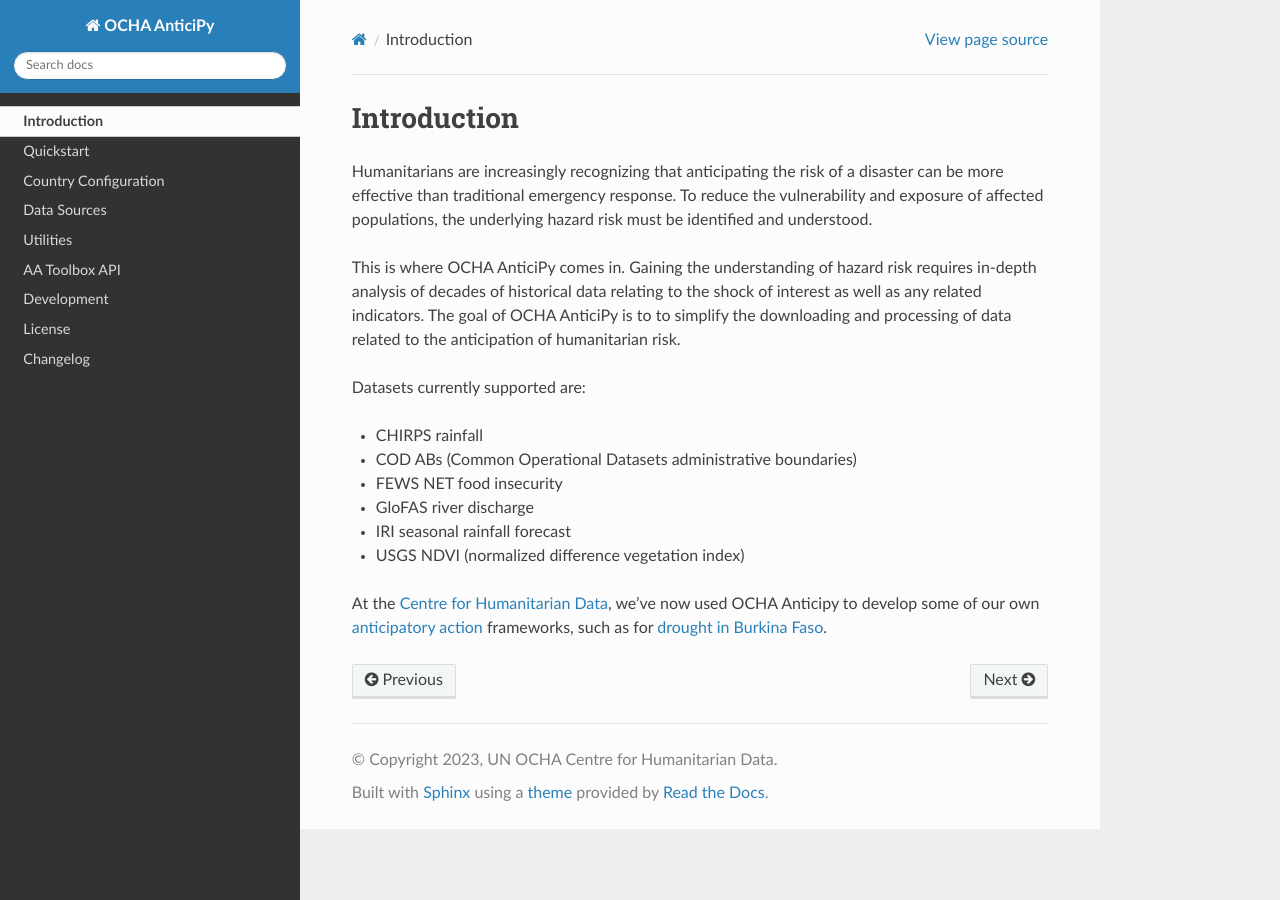
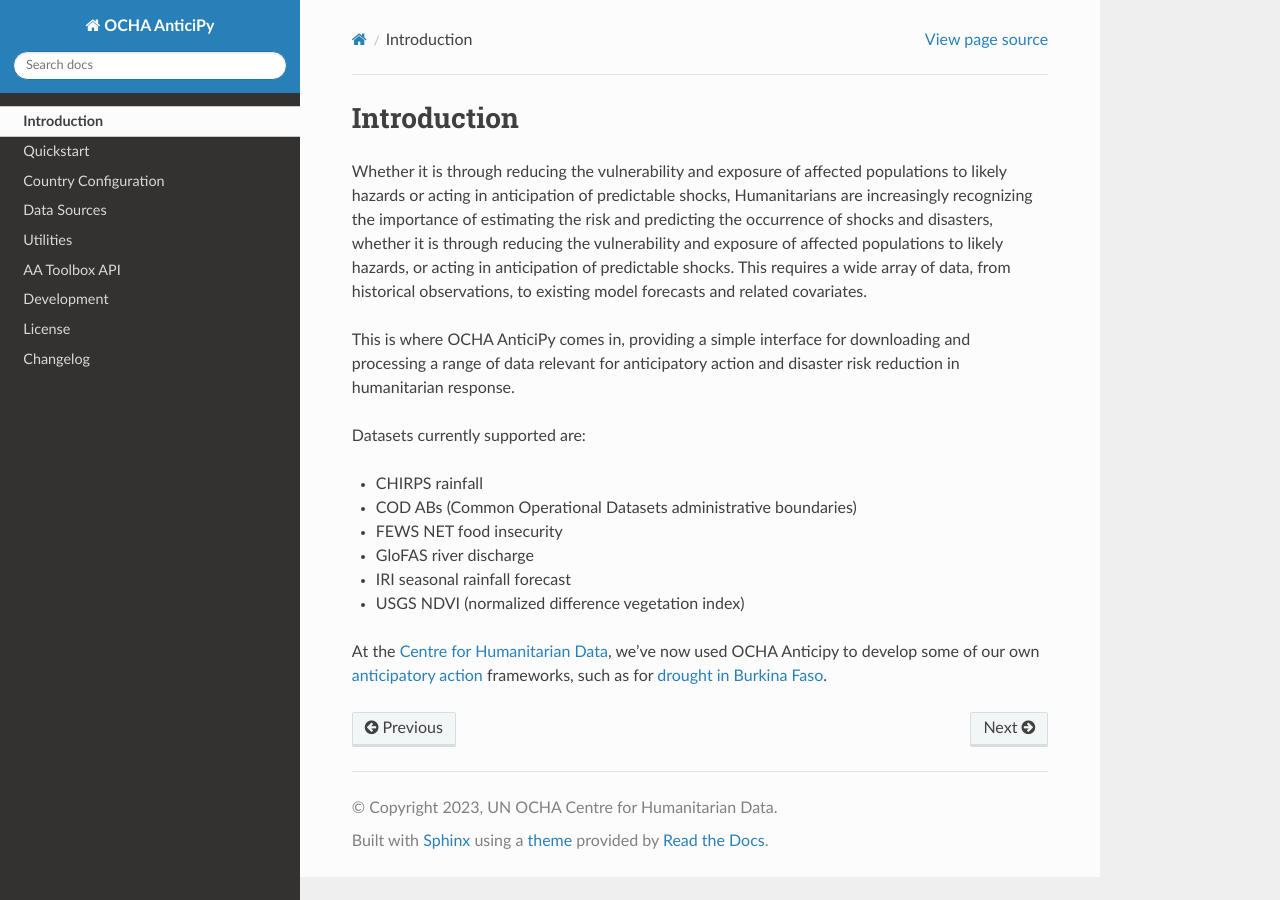
Before and after one commit to OCHA-DAP/ocha-anticipy, a Sphinx documentation site: the page built from docs/source/introduction.rst, in a window 1280 px wide. Built offline with Sphinx 7.4.7 and the Read the Docs theme 2.0.0, drawn with Linux system fonts in a browser that asks for light colours.

Commit message:
made suggested changes

```diff
--- a/docs/source/index.rst
+++ b/docs/source/index.rst
@@ -4,9 +4,8 @@
 Welcome to OCHA AnticiPy's documentation.
 
 OCHA AnticiPy is a Python library for simple downloading and processing
-data related to the anticipation of humanitarian risk.
-The types of datasets include administrative boundaries, food insecurity data,
-and climate data.
+of data related to the anticipation of humanitarian risk,
+from climate observations and forecasts to food insecurity.
 
 Get set up
 and start downloading data using :doc:`quickstart`.
--- a/docs/source/introduction.rst
+++ b/docs/source/introduction.rst
@@ -1,18 +1,19 @@
 Introduction
 ============
 
-Humanitarians are increasingly recognizing that anticipating
-the risk of a disaster can be more effective than traditional
-emergency response. To reduce the vulnerability and exposure
-of affected populations, the underlying hazard risk
-must be identified and understood.
 
-This is where OCHA AnticiPy comes in. Gaining the understanding of hazard risk
-requires in-depth analysis of decades of historical data relating to
-the shock of interest as well as any related indicators.
-The goal of OCHA AnticiPy is to to
-simplify the downloading and processing of
-data related to the anticipation of humanitarian risk.
+Whether it is through reducing the vulnerability and exposure of affected
+populations to likely hazards or acting in anticipation of predictable shocks,
+Humanitarians are increasingly recognizing the importance of estimating the
+risk and predicting the occurrence of shocks and disasters,
+whether it is through reducing the vulnerability and exposure of affected
+populations to likely hazards, or acting in anticipation of predictable shocks.
+This requires a wide array of data, from historical observations, to existing model forecasts
+and related covariates.
+
+This is where OCHA AnticiPy comes in, providing a simple interface for downloading and
+processing a range of data relevant for anticipatory action and
+disaster risk reduction in humanitarian response.
 
 Datasets currently supported are:
 
--- a/setup.cfg
+++ b/setup.cfg
@@ -11,7 +11,7 @@
 license = GPLv3
 author = Data Science Team, UN OCHA Centre for Humanitarian Data
 author_email = centrehumdata@un.org
-description = Get the data you need for anticipating humanitarian risk
+description = Access data for anticipating humanitarian risk
 long_description = file: README.md
 long_description_content_type = text/markdown
 classifiers =
```
Also changed, not shown: README.md (+3 -2 lines), src/ochanticipy/__init__.py (+4 -4 lines), 2 other files.
